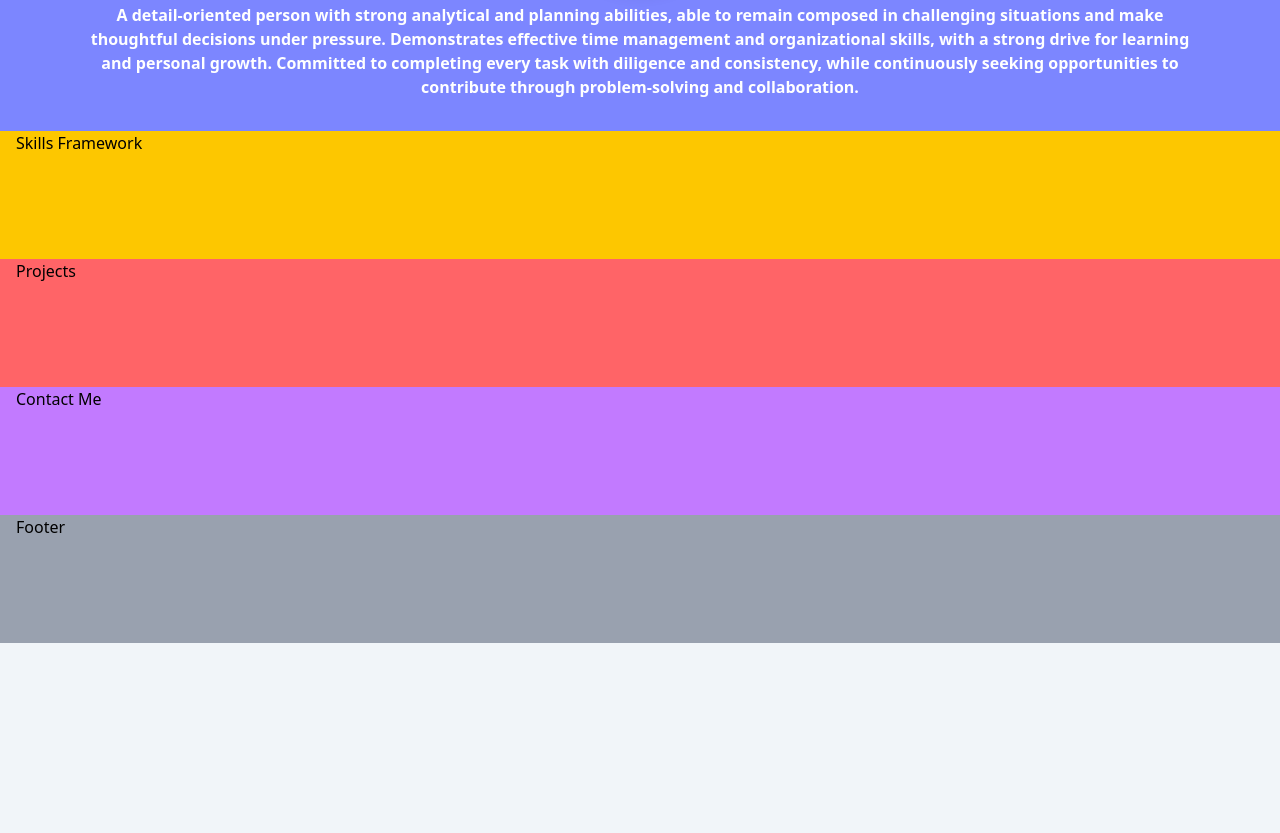
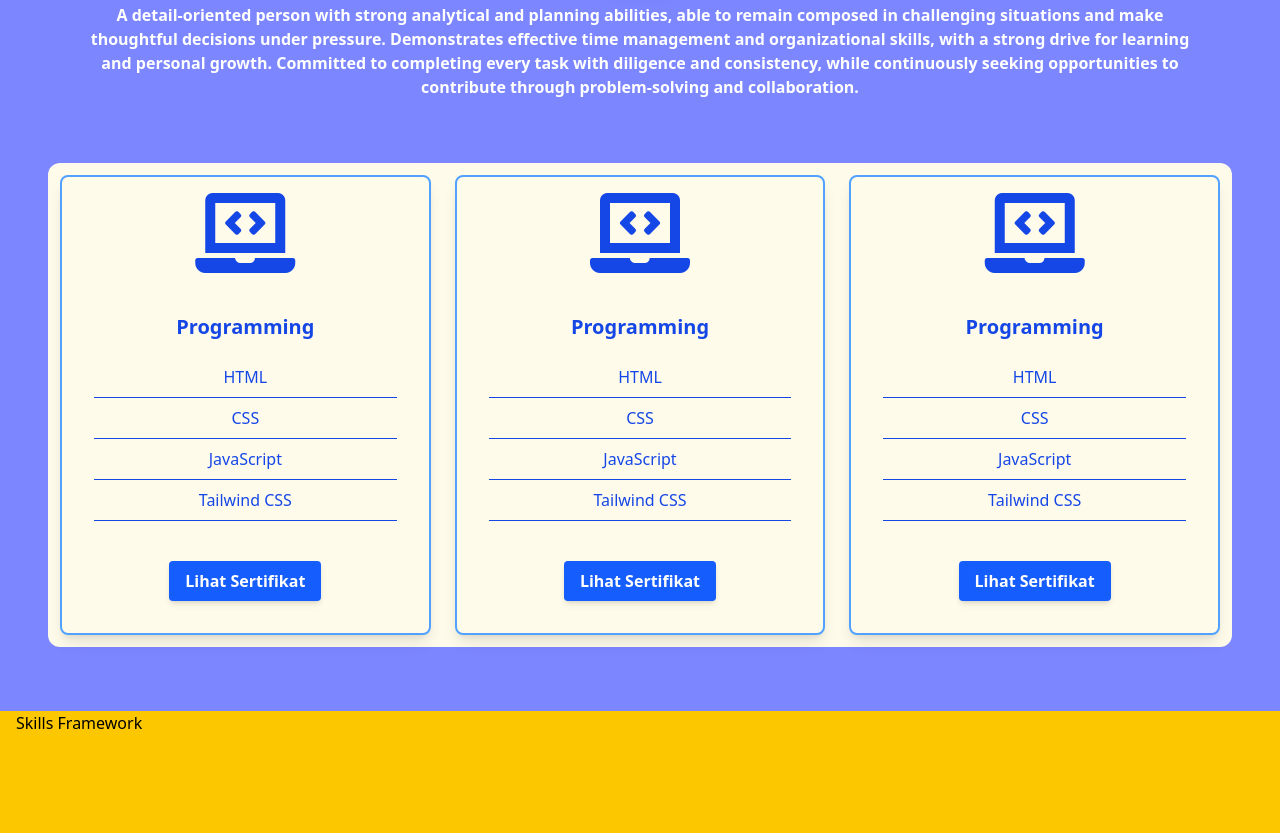
Before and after one commit to AdkhaWildan/personal-website, a website: page index.html in a window 1280 px wide. Shown: the part 407-1240 px from the top of the page. Before the commit the page ends 1050 px from the top, so only its background shows below. Drawn offline with Linux system fonts and the light colour scheme.

Commit message:
feat(about-me): core develop

```diff
--- a/index.html
+++ b/index.html
@@ -4,6 +4,7 @@
     <meta name="viewport" content="width=device-width, initial-scale=1.0" />
     <title>Portofolio Adkha Wildan</title>
     <link href="src/output.css" rel="stylesheet" />
+    <link rel="stylesheet" href="https:use.fontawesome.com/releases/v5.15.4/css/all.css" />
   </head>
   <body class="bg-slate-100">
     <!-- Navbar -->
@@ -34,7 +35,7 @@
     </section>
 
     <!-- About Me -->
-    <section class="w-screen mx-auto px-4 bg-indigo-400">
+    <section class="w-screen mx-auto px-4 bg-indigo-400 pb-8">
       <div class="px-16 py-8">
         <h1 class="text-5xl font-bold text-center text-white w-full">About Me</h1>
         <div class="mb-3 mt-0.5">
@@ -55,6 +56,60 @@
           collaboration.
         </h3>
       </div>
+
+      <div class="grid max-md:grid-cols-1 grid-cols-3 bg-amber-50 m-8 rounded-xl">
+        <div class="max-w shadow-lg m-3 px-4 py-4 bg-amber-50 border-2 border-blue-400 rounded-lg text-center">
+          <i class="fas fa-laptop-code text-blue-700 fa-5x mb-6 mx-auto"> </i>
+          <div class="p-4">
+            <p class="font-bold text-lg text-blue-700 md:text-xl mb-6">Programming</p>
+            <p class="text-blue-700 text-base mb-2">HTML</p>
+            <hr class="text-blue-700 mb-2" />
+            <p class="text-blue-700 text-base mb-2">CSS</p>
+            <hr class="text-blue-700 mb-2" />
+            <p class="text-blue-700 text-base mb-2">JavaScript</p>
+            <hr class="text-blue-700 mb-2" />
+            <p class="text-blue-700 text-base mb-2">Tailwind CSS</p>
+            <hr class="text-blue-700 mb-2" />
+          </div>
+          <div class="px-2 py-4">
+            <button class="bg-blue-600 text-white hover:bg-blue-800 font-bold px-4 py-2 rounded shadow-md">Lihat Sertifikat</button>
+          </div>
+        </div>
+        <div class="max-w shadow-lg m-3 px-4 py-4 bg-amber-50 border-2 border-blue-400 rounded-lg text-center">
+          <i class="fas fa-laptop-code text-blue-700 fa-5x mb-6 mx-auto"> </i>
+          <div class="p-4">
+            <p class="font-bold text-lg text-blue-700 md:text-xl mb-6">Programming</p>
+            <p class="text-blue-700 text-base mb-2">HTML</p>
+            <hr class="text-blue-700 mb-2" />
+            <p class="text-blue-700 text-base mb-2">CSS</p>
+            <hr class="text-blue-700 mb-2" />
+            <p class="text-blue-700 text-base mb-2">JavaScript</p>
+            <hr class="text-blue-700 mb-2" />
+            <p class="text-blue-700 text-base mb-2">Tailwind CSS</p>
+            <hr class="text-blue-700 mb-2" />
+          </div>
+          <div class="px-2 py-4">
+            <button class="bg-blue-600 text-white hover:bg-blue-800 font-bold px-4 py-2 rounded shadow-md">Lihat Sertifikat</button>
+          </div>
+        </div>
+        <div class="max-w shadow-lg m-3 px-4 py-4 bg-amber-50 border-2 border-blue-400 rounded-lg text-center">
+          <i class="fas fa-laptop-code text-blue-700 fa-5x mb-6 mx-auto"> </i>
+          <div class="p-4">
+            <p class="font-bold text-lg text-blue-700 md:text-xl mb-6">Programming</p>
+            <p class="text-blue-700 text-base mb-2">HTML</p>
+            <hr class="text-blue-700 mb-2" />
+            <p class="text-blue-700 text-base mb-2">CSS</p>
+            <hr class="text-blue-700 mb-2" />
+            <p class="text-blue-700 text-base mb-2">JavaScript</p>
+            <hr class="text-blue-700 mb-2" />
+            <p class="text-blue-700 text-base mb-2">Tailwind CSS</p>
+            <hr class="text-blue-700 mb-2" />
+          </div>
+          <div class="px-2 py-4">
+            <button class="bg-blue-600 text-white hover:bg-blue-800 font-bold px-4 py-2 rounded shadow-md">Lihat Sertifikat</button>
+          </div>
+        </div>
+      </div>
     </section>
 
     <!-- Skills Framework -->
```
Also changed, not shown: src/output.css.
